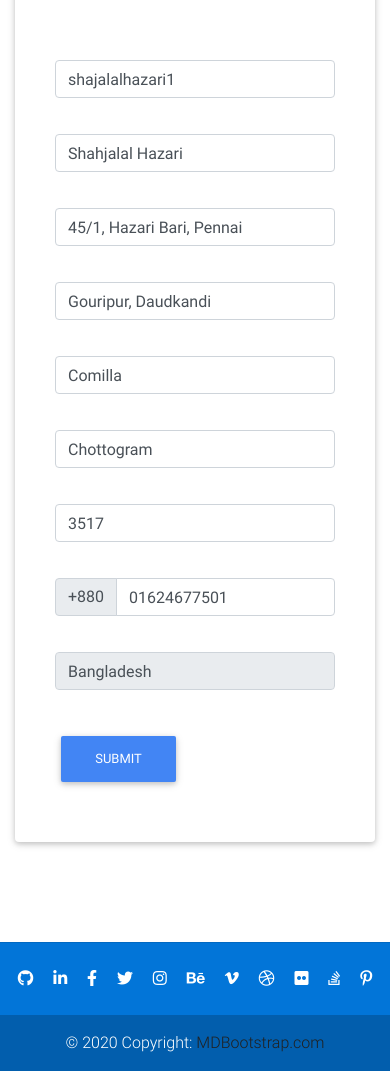
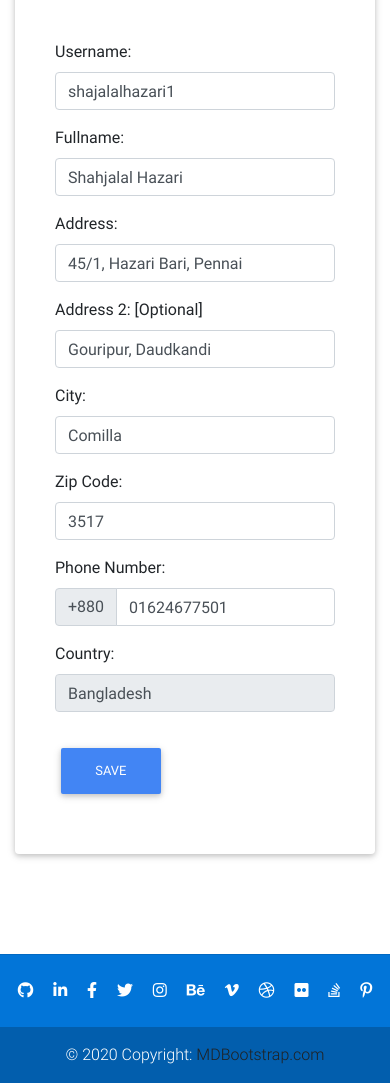
Before and after one commit to shahjalalhazari/Eshop-E-Commerce-Site, a Django app: page /profile/ in a window 390 px wide. Shown: the part 420-1503 px from the top of the page. Run offline with Django 3.2, Linux system fonts and the light colour scheme; a user stored in the database is signed in; data comes from the database, SQL or seed files in the repository; both versions use the stored data as it was before the commit; some libraries are stand-ins or nearby versions.

Commit message:
Some changes have been made to the profile system.

```diff
--- a/Account/forms.py
+++ b/Account/forms.py
@@ -13,15 +13,14 @@ class CustomPasswordResetForm(PasswordResetForm):
 
 #PROFILE FORM
 class ProfileForm(forms.ModelForm):
-    username = forms.CharField(label="", widget=forms.TextInput(attrs={'class': "form-control", 'placeholder': "Username"}))
-    fullname = forms.CharField(label="", widget=forms.TextInput(attrs={'class': "form-control", 'placeholder': "Fullname"}))
-    address_1 = forms.CharField(label="", widget=forms.TextInput(attrs={'class': "form-control", 'placeholder': "Address: [1234 Main St]"}))
-    address_2 = forms.CharField(label="", widget=forms.TextInput(attrs={'class': "form-control", 'placeholder': "'Optional' Address 2: [Apartment, studio, or floor]"}))
-    city = forms.CharField(label="", widget=forms.TextInput(attrs={'class': "form-control", 'placeholder': "City"}))
-    division = forms.CharField(label="",widget=forms.TextInput(attrs={'class': "form-control", 'placeholder': "Division"}))
-    zipcode = forms.CharField(label="", widget=forms.TextInput(attrs={'class': "form-control", 'placeholder': "Zip Code"}))
-    phone = forms.CharField(label="", widget=forms.TextInput(attrs={'class': "form-control", 'placeholder': "Phone Number"}))
-    country = forms.CharField(label="", widget=forms.TextInput(attrs={'class': "form-control", 'value': "Bangladesh", 'readonly': 'readonly'}))
+    username = forms.CharField(required=False, widget=forms.TextInput(attrs={'class': "form-control"}))
+    fullname = forms.CharField(label="", required=False, widget=forms.TextInput(attrs={'class': "form-control"}))
+    address_1 = forms.CharField(label="", required=False, widget=forms.TextInput(attrs={'class': "form-control"}))
+    address_2 = forms.CharField(label="", required=False, widget=forms.TextInput(attrs={'class': "form-control"}))
+    city = forms.CharField(label="", required=False, widget=forms.TextInput(attrs={'class': "form-control"}))
+    zipcode = forms.CharField(label="", required=False, widget=forms.TextInput(attrs={'class': "form-control"}))
+    phone = forms.CharField(label="", required=False, widget=forms.TextInput(attrs={'class': "form-control"}))
+    country = forms.CharField(label="", required=False, widget=forms.TextInput(attrs={'class': "form-control", 'value': "Bangladesh", 'readonly': 'readonly'}))
     class Meta:
         model = Profile
-        fields = ['username', 'fullname', 'address_1', 'address_2', 'city', 'division', 'zipcode', 'phone', 'country']
+        fields = ['username', 'fullname', 'address_1', 'address_2', 'city', 'zipcode', 'phone', 'country']
--- a/Account/models.py
+++ b/Account/models.py
@@ -60,7 +60,6 @@ class Profile(models.Model):
     address_1 = models.CharField(max_length=300, blank=True)
     address_2 = models.CharField(max_length=300, blank=True)
     city = models.CharField(max_length=50, blank=True)
-    division = models.CharField(max_length=50, blank=True)
     zipcode = models.CharField(max_length=10, blank=True)
     phone = models.CharField(max_length=20, blank=True)
     country = models.CharField(max_length=50, blank=True)
--- a/templates/Account/profile.html
+++ b/templates/Account/profile.html
@@ -17,32 +17,36 @@
           <form method="POST">
             {% csrf_token %}
             <div class="form-row">
-              <div class="form-group col-md-6 p-t-20">
+              <div class="form-group col-md-6">
+                <label>Username:</label>
                 {{ form.username }}
               </div>
-              <div class="form-group col-md-6 p-t-20">
+              <div class="form-group col-md-6">
+                <label>Fullname:</label>
                 {{ form.fullname }}
               </div>
             </div>
-            <div class="form-group p-t-20">
+            <div class="form-group">
+              <label>Address:</label>
               {{ form.address_1 }}
             </div>
-            <div class="form-group p-t-20">
-              {{ form.address_2 }}
-            </div>
             <div class="form-row">
-              <div class="form-group col-md-5 p-t-20">
+              <div class="form-group col-md-8">
+                <label>Address 2: [Optional]</label>
+                {{ form.address_2 }}
+              </div>
+              <div class="form-group col-md-4">
+                <label>City:</label>
                 {{ form.city }}
-              </div>
-              <div class="form-group col-md-5 p-t-20">
-                {{ form.division }}
-              </div>
-              <div class="form-group col-md-2 p-t-20">
-                {{ form.zipcode }}
               </div>
             </div>
             <div class="form-row">
-              <div class="form-group col-md-7 p-t-20">
+              <div class="form-group col-md-3">
+                <label>Zip Code:</label>
+                {{ form.zipcode }}
+              </div>
+              <div class="form-group col-md-5">
+                <label>Phone Number:</label>
                 <div class="input-group is-invalid">
                 <div class="input-group-prepend">
                   <span class="input-group-text">+880</span>
@@ -50,11 +54,12 @@
                 {{ form.phone }}
               </div>
               </div>
-              <div class="form-group col-md-5 p-t-20">
+              <div class="form-group col-md-4">
+                <label>Country:</label>
                 {{ form.country }}
               </div>
             </div>
-            <button type="submit" class="btn btn-primary m-t-30 m-b-20">Submit</button>
+            <button type="submit" class="btn btn-primary m-t-20 m-b-20">Save</button>
           </form>
         </div>
       </div>
```
Also changed, not shown: Account/migrations/0004_remove_profile_division.py (added), db.sqlite3.
